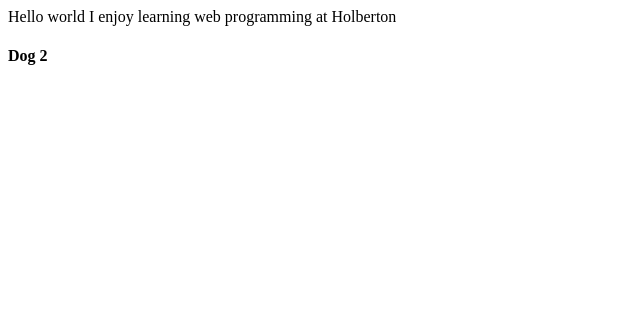
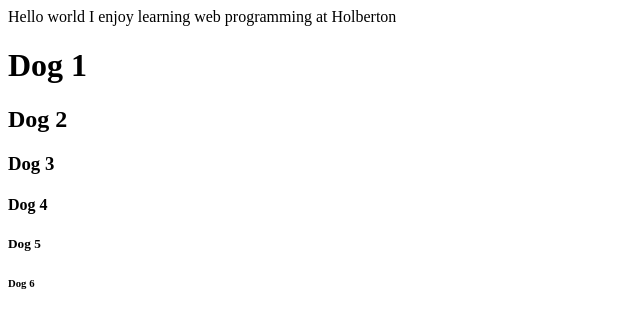
Before and after one commit to laura2407jaramillo/holberton-learning_web_programming, a plain HTML site: page index.html in a window 1280 px wide. Shown: the whole page, without its empty margins (0-640 px from the left). Drawn offline with Linux system fonts and the light colour scheme.

Commit message:
Update index.html

```diff
--- a/index.html
+++ b/index.html
@@ -2,5 +2,10 @@ Hello world
 I enjoy learning web programming at Holberton
 <!DOCTYPE html>
 <body>
-  <h4>Dog 2 </h4>
-</body>
+<h1>Dog 1</h1>
+<h2>Dog 2</h2>
+<h3>Dog 3</h3>
+<h4>Dog 4</h4>
+<h5>Dog 5</h5>
+<h6>Dog 6</h6>
+<body>
```
